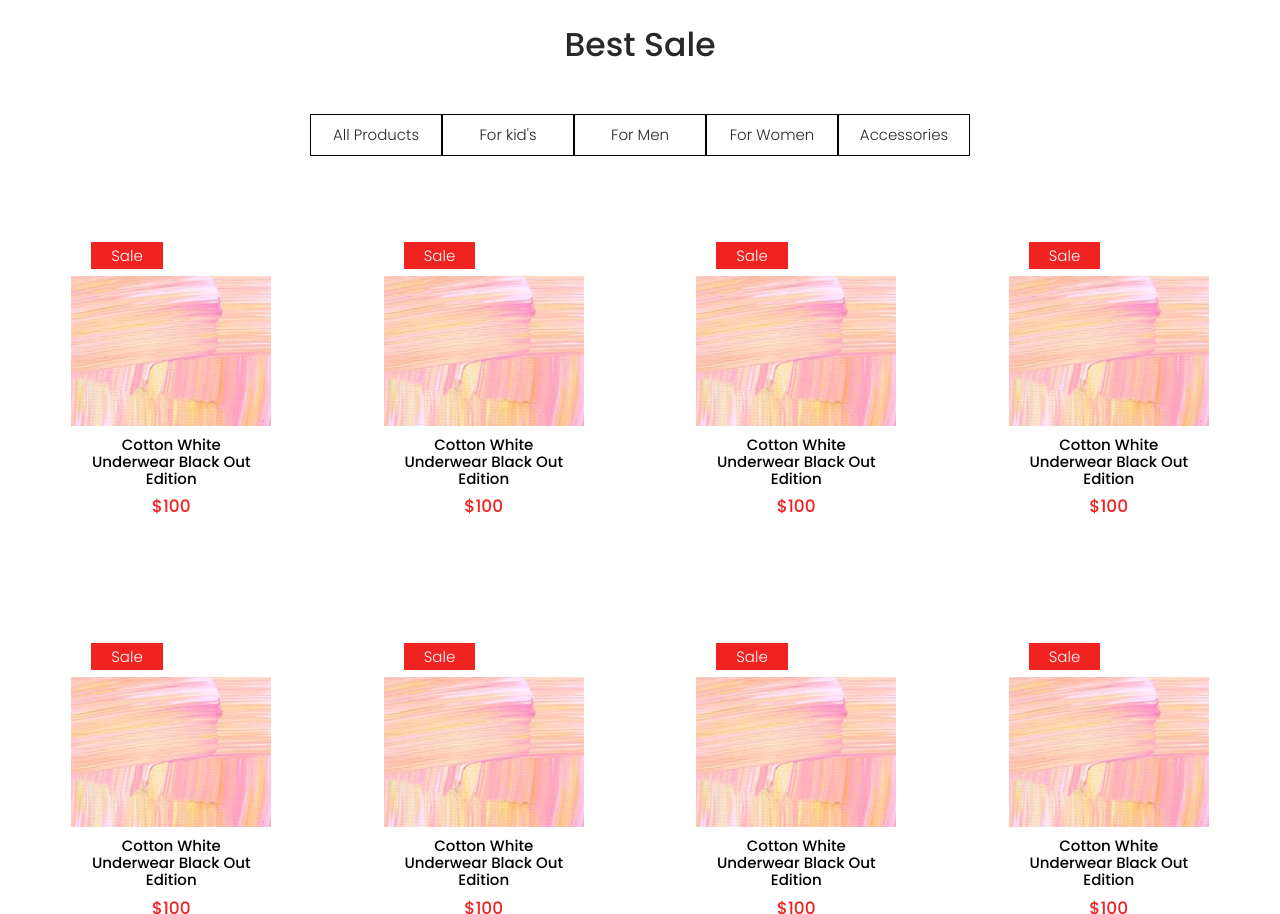
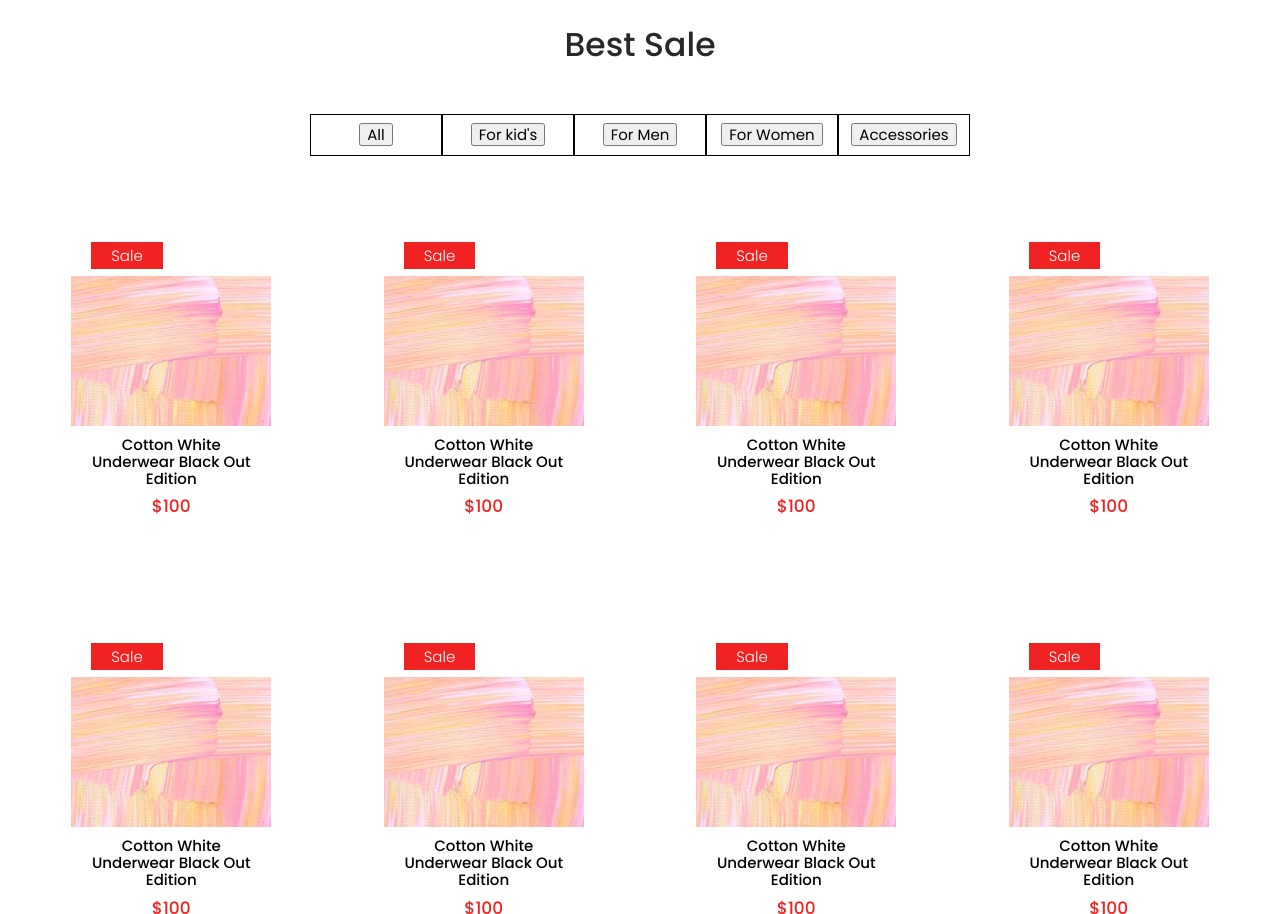
Before and after one commit to brett-powers/modaz-3, a plain HTML site: page index.html in a window 1280 px wide. Shown: the part 2328-3242 px from the top of the page. Drawn offline with Linux system fonts and the light colour scheme.

Commit message:
Add a button to the sale list item.

```diff
--- a/index.html
+++ b/index.html
@@ -155,11 +155,21 @@
       <section class="sale">
         <h2 class="sale__header">Best Sale</h2>
         <ul class="list sale__list">
-          <li class="sale__list-item"><a href="#">All Products</a></li>
-          <li class="sale__list-item"><a href="#">For kid's</a></li>
-          <li class="sale__list-item"><a href="#">For Men</a></li>
-          <li class="sale__list-item"><a href="#">For Women</a></li>
-          <li class="sale__list-item"><a href="#">Accessories</a></li>
+          <li class="sale__list-item">
+            <button class="sale__button">All</button>
+          </li>
+          <li class="sale__list-item">
+            <button class="sale__button">For kid's</button>
+          </li>
+          <li class="sale__list-item">
+            <button class="sale__button">For Men</button>
+          </li>
+          <li class="sale__list-item">
+            <button class="sale__button">For Women</button>
+          </li>
+          <li class="sale__list-item">
+            <button class="sale__button">Accessories</button>
+          </li>
         </ul>
         <section class="sale__cards">
           <article class="card">
```
